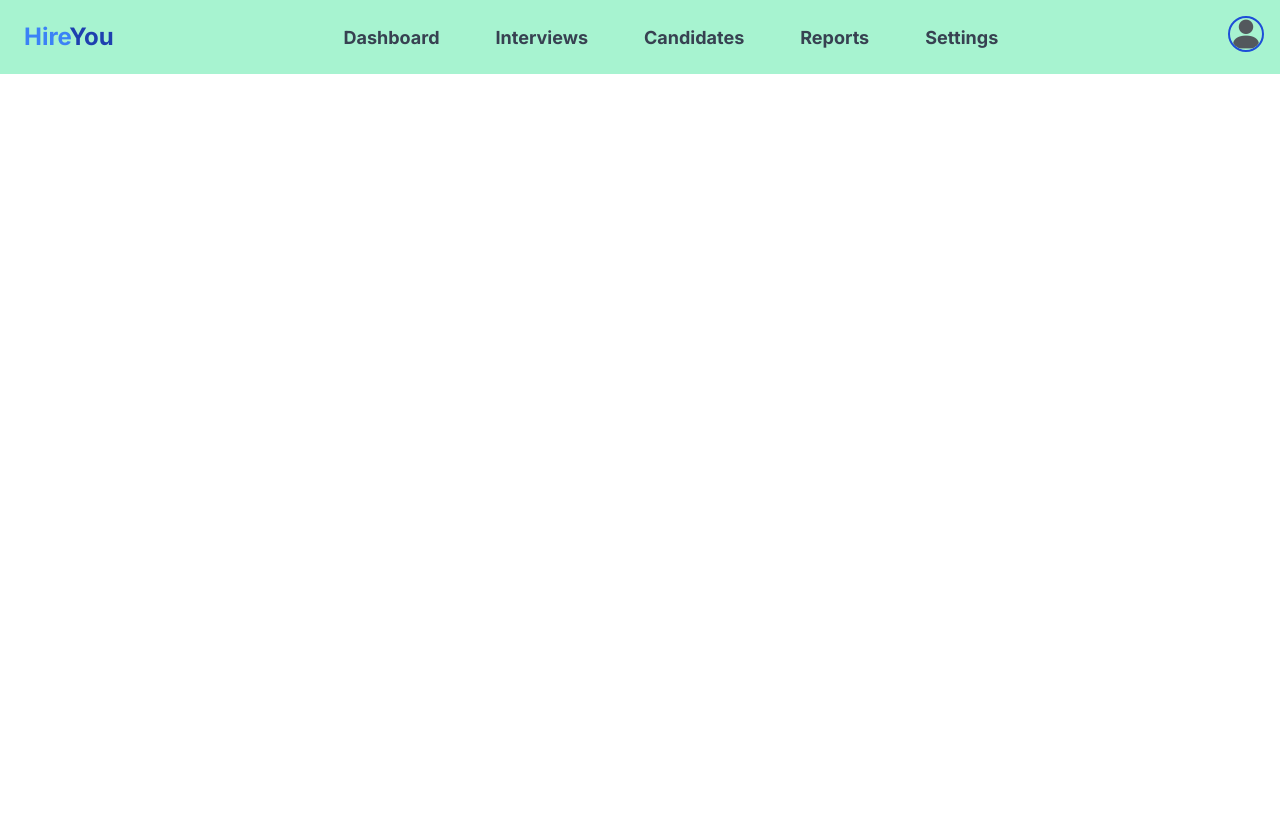
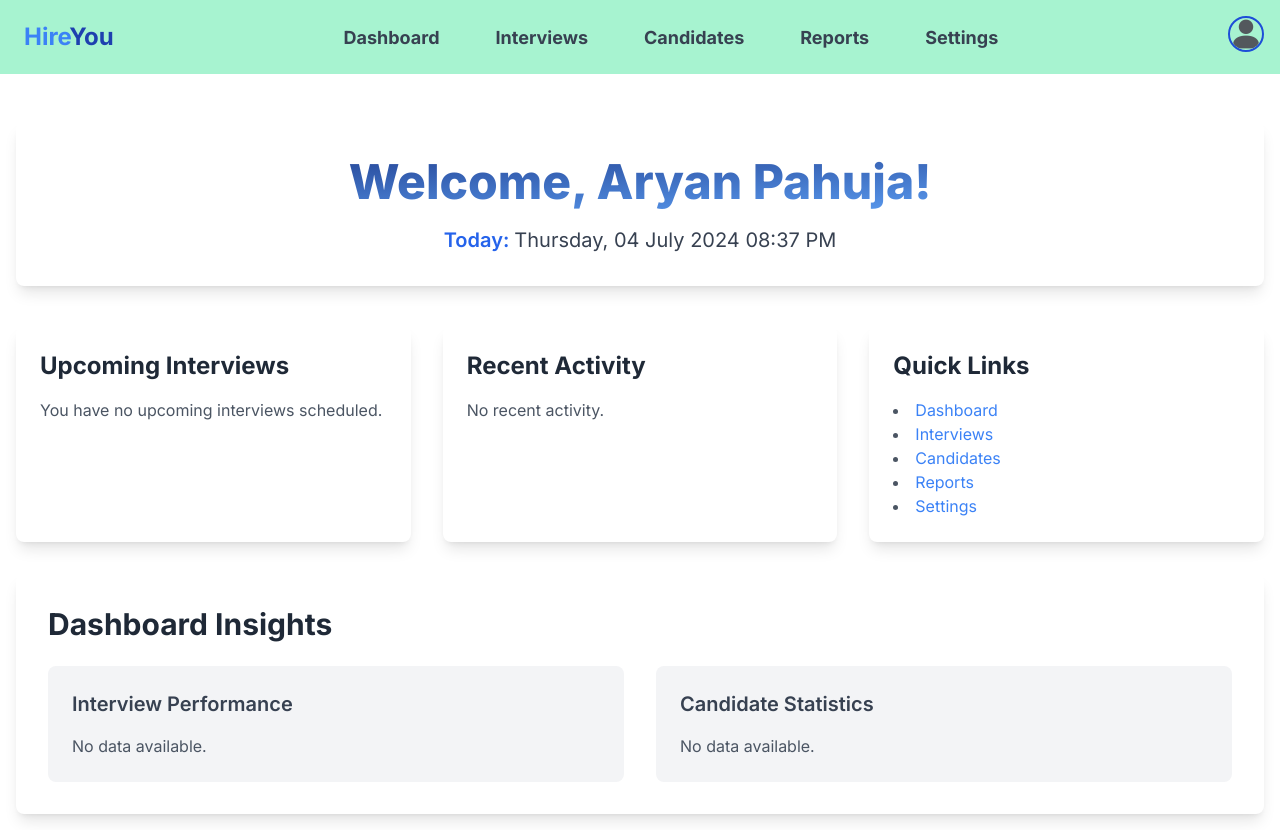
Before and after one commit to AryanPahuja21/HireYou, a Next.js app: page /dashboard in a window 1280 px wide. Before the commit the page ends 800 px from the top, so only its background shows below. Built offline with nearby package versions, Linux system fonts and the light colour scheme.

Commit message:
admin dashboard ui

```diff
--- a/app/(site)/dashboard/page.tsx
+++ b/app/(site)/dashboard/page.tsx
@@ -1,11 +1,97 @@
 import AdminNavbar from "@/components/Navbar/AdminNavbar";
+import { format } from "date-fns";
 
 const Dashboard = () => {
+  const dateNow = format(new Date(), "EEEE, dd MMMM yyyy hh:mm a");
+
   return (
     <>
       <header>
         <AdminNavbar />
       </header>
+      <main className="mx-auto mt-8 p-4">
+        <section className="mb-10">
+          {" "}
+          <div className="bg-white p-8 rounded-lg shadow-lg">
+            <h1 className="text-5xl text-center font-extrabold text-transparent bg-clip-text bg-gradient-to-br from-blue-900 to-blue-400 py-1 mb-4">
+              Welcome, Aryan Pahuja!
+            </h1>
+            <p className="text-center text-xl text-gray-700">
+              <span className="font-semibold text-blue-600">Today: </span>{" "}
+              {dateNow}
+            </p>
+          </div>
+        </section>
+
+        <section className="grid grid-cols-1 md:grid-cols-2 lg:grid-cols-3 gap-8 mb-8">
+          <div className="bg-white p-6 rounded-lg shadow-lg">
+            <h2 className="text-2xl font-bold text-gray-800 mb-4">
+              Upcoming Interviews
+            </h2>
+            <p className="text-gray-600">
+              You have no upcoming interviews scheduled.
+            </p>
+          </div>
+          <div className="bg-white p-6 rounded-lg shadow-lg">
+            <h2 className="text-2xl font-bold text-gray-800 mb-4">
+              Recent Activity
+            </h2>
+            <p className="text-gray-600">No recent activity.</p>
+          </div>
+          <div className="bg-white p-6 rounded-lg shadow-lg">
+            <h2 className="text-2xl font-bold text-gray-800 mb-4">
+              Quick Links
+            </h2>
+            <ul className="list-disc list-inside text-gray-600">
+              <li>
+                <a href="/dashboard" className="text-blue-500 hover:underline">
+                  Dashboard
+                </a>
+              </li>
+              <li>
+                <a href="/interviews" className="text-blue-500 hover:underline">
+                  Interviews
+                </a>
+              </li>
+              <li>
+                <a href="/candidates" className="text-blue-500 hover:underline">
+                  Candidates
+                </a>
+              </li>
+              <li>
+                <a href="/reports" className="text-blue-500 hover:underline">
+                  Reports
+                </a>
+              </li>
+              <li>
+                <a href="/settings" className="text-blue-500 hover:underline">
+                  Settings
+                </a>
+              </li>
+            </ul>
+          </div>
+        </section>
+
+        <section className="bg-white p-8 rounded-lg shadow-lg">
+          <h2 className="text-3xl font-bold text-gray-800 mb-6">
+            Dashboard Insights
+          </h2>
+          <div className="grid grid-cols-1 md:grid-cols-2 gap-8">
+            <div className="bg-gray-100 p-6 rounded-lg">
+              <h3 className="text-xl font-semibold text-gray-700 mb-4">
+                Interview Performance
+              </h3>
+              <p className="text-gray-600">No data available.</p>
+            </div>
+            <div className="bg-gray-100 p-6 rounded-lg">
+              <h3 className="text-xl font-semibold text-gray-700 mb-4">
+                Candidate Statistics
+              </h3>
+              <p className="text-gray-600">No data available.</p>
+            </div>
+          </div>
+        </section>
+      </main>
     </>
   );
 };
--- a/package.json
+++ b/package.json
@@ -10,6 +10,7 @@
   },
   "dependencies": {
     "clsx": "^2.1.1",
+    "date-fns": "^3.6.0",
     "next": "14.2.4",
     "react": "^18",
     "react-dom": "^18",
```
Also changed, not shown: 1 other file (tests, documents, lock files or other folders).
